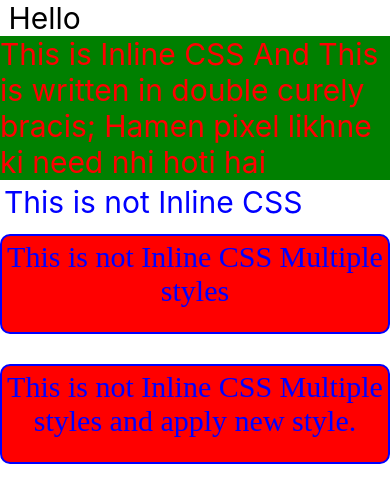
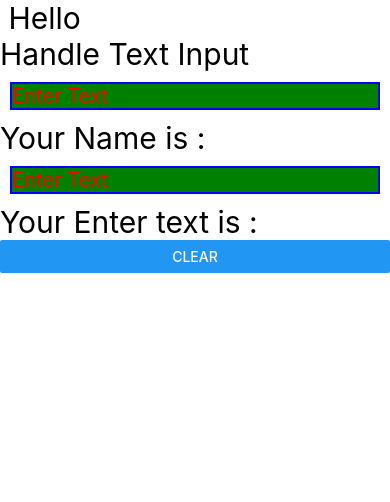
Before and after one commit to Gaurav85431/ReactNative, a React Native app: screen / in a window 390 px wide. Shown: the top 502 px of the page. Built offline with nearby package versions, Linux system fonts and the light colour scheme.

Commit message:
L12 TextInputField

```diff
--- a/App.tsx
+++ b/App.tsx
@@ -1,12 +1,14 @@
 import React from 'react';
 import { Text, View } from 'react-native';
 import StyleReactNative from './ComponentLec11/StyleSheet';
+import TextInputField from './ComponentLec11/TextInputField';
 
 const App = () => {
   return (
     <View>
       <Text style={{ fontSize: 30 }}> Hello </Text>
-      <StyleReactNative />
+      {/* <StyleReactNative /> */}
+      <TextInputField />
     </View>
   );
 };
--- /dev/null
+++ b/ComponentLec11/TextInputField.tsx
@@ -0,0 +1,40 @@
+import { useState } from 'react';
+import { Button, StyleSheet, Text, TextInput, View } from 'react-native';
+
+const TextInputField = () => {
+  const [name, setName] = useState('');
+  return (
+    <View>
+      <Text style={{ fontSize: 30 }}>Handle Text Input</Text>
+      <TextInput
+        placeholder="Enter Text"
+        style={styles.textInput}
+        onChangeText={text => setName(text)}
+      />
+      <Text style={{ fontSize: 30 }}>Your Name is :{name}</Text>
+      {/* Jo value add krenge usko show karna hai to onChangeText ka use krte hai */}
+
+      <TextInput
+        placeholder="Enter Text"
+        style={styles.textInput}
+        value={name} // jo value hai wo state hi de dete hai
+        onChangeText={text => setName(text)}
+      />
+      <Text style={{ fontSize: 30 }}>Your Enter text is :{name}</Text>
+      <Button title="Clear" onPress={() => setName('')} />
+    </View>
+  );
+};
+
+export default TextInputField;
+
+const styles = StyleSheet.create({
+  textInput: {
+    fontSize: 20,
+    color: 'red',
+    borderWidth: 2,
+    borderColor: 'blue',
+    margin: 10,
+    backgroundColor: 'green',
+  },
+});
```
